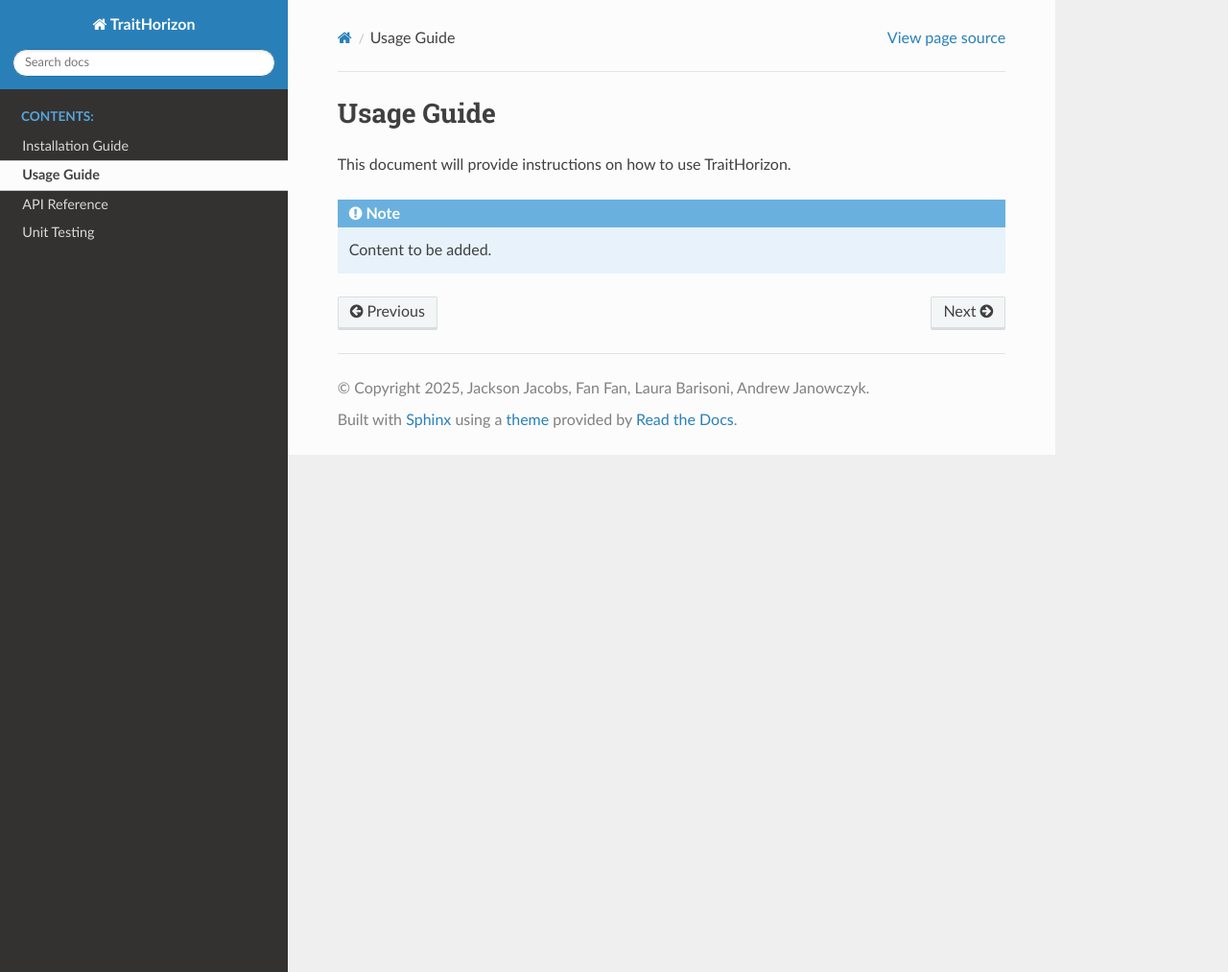
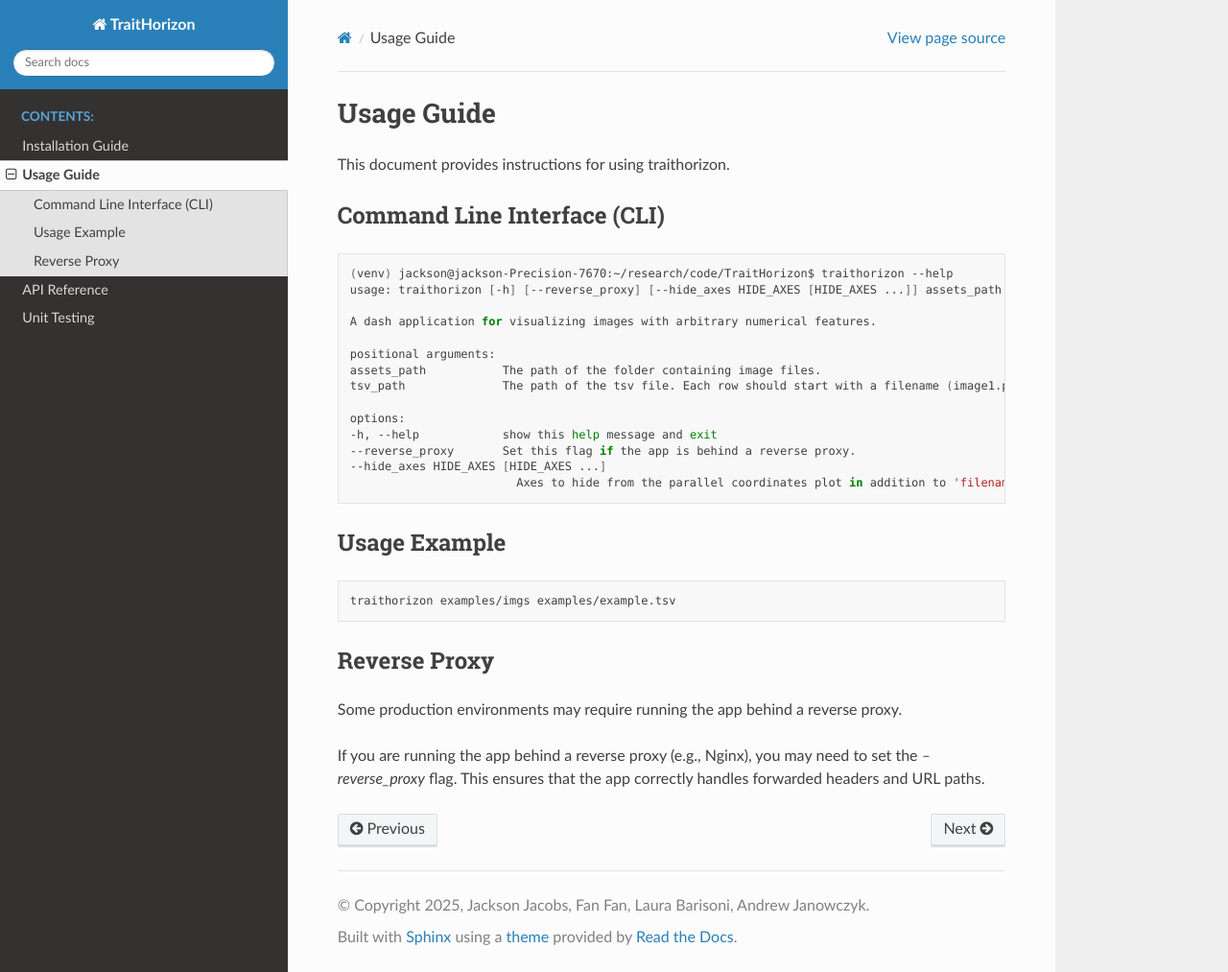
Before and after one commit to choosehappy/TraitHorizon, a Sphinx documentation site: the page built from docs/source/usage.rst, in a window 1280 px wide and 1013 px high. Shown: the whole window at 96% size. Built offline with Sphinx 7.4.7 and the Read the Docs theme 3.1.0, drawn with Linux system fonts in a browser that asks for light colours.

Commit message:
add Read the Docs configuration and enhance usage documentation for TraitHorizon CLI

```diff
--- a/docs/source/usage.rst
+++ b/docs/source/usage.rst
@@ -1,8 +1,37 @@
 Usage Guide
 ===========
 
-This document will provide instructions on how to use TraitHorizon.
+This document provides instructions for using traithorizon.
 
-.. note::
+Command Line Interface (CLI)
+----------------------------
+.. code-block:: bash
 
-   Content to be added.
+   (venv) jackson@jackson-Precision-7670:~/research/code/TraitHorizon$ traithorizon --help
+   usage: traithorizon [-h] [--reverse_proxy] [--hide_axes HIDE_AXES [HIDE_AXES ...]] assets_path tsv_path
+
+   A dash application for visualizing images with arbitrary numerical features.
+
+   positional arguments:
+   assets_path           The path of the folder containing image files.
+   tsv_path              The path of the tsv file. Each row should start with a filename (image1.png) cell, followed by a cell for each feature.
+
+   options:
+   -h, --help            show this help message and exit
+   --reverse_proxy       Set this flag if the app is behind a reverse proxy.
+   --hide_axes HIDE_AXES [HIDE_AXES ...]
+                           Axes to hide from the parallel coordinates plot in addition to 'filename', 'img', and 'url'.
+
+
+Usage Example
+--------------------------------
+.. code-block:: bash
+
+   traithorizon examples/imgs examples/example.tsv
+
+
+Reverse Proxy
+--------------------------------
+Some production environments may require running the app behind a reverse proxy.
+
+If you are running the app behind a reverse proxy (e.g., Nginx), you may need to set the `--reverse_proxy` flag. This ensures that the app correctly handles forwarded headers and URL paths.
```
Also changed, not shown: .readthedocs.yaml.
